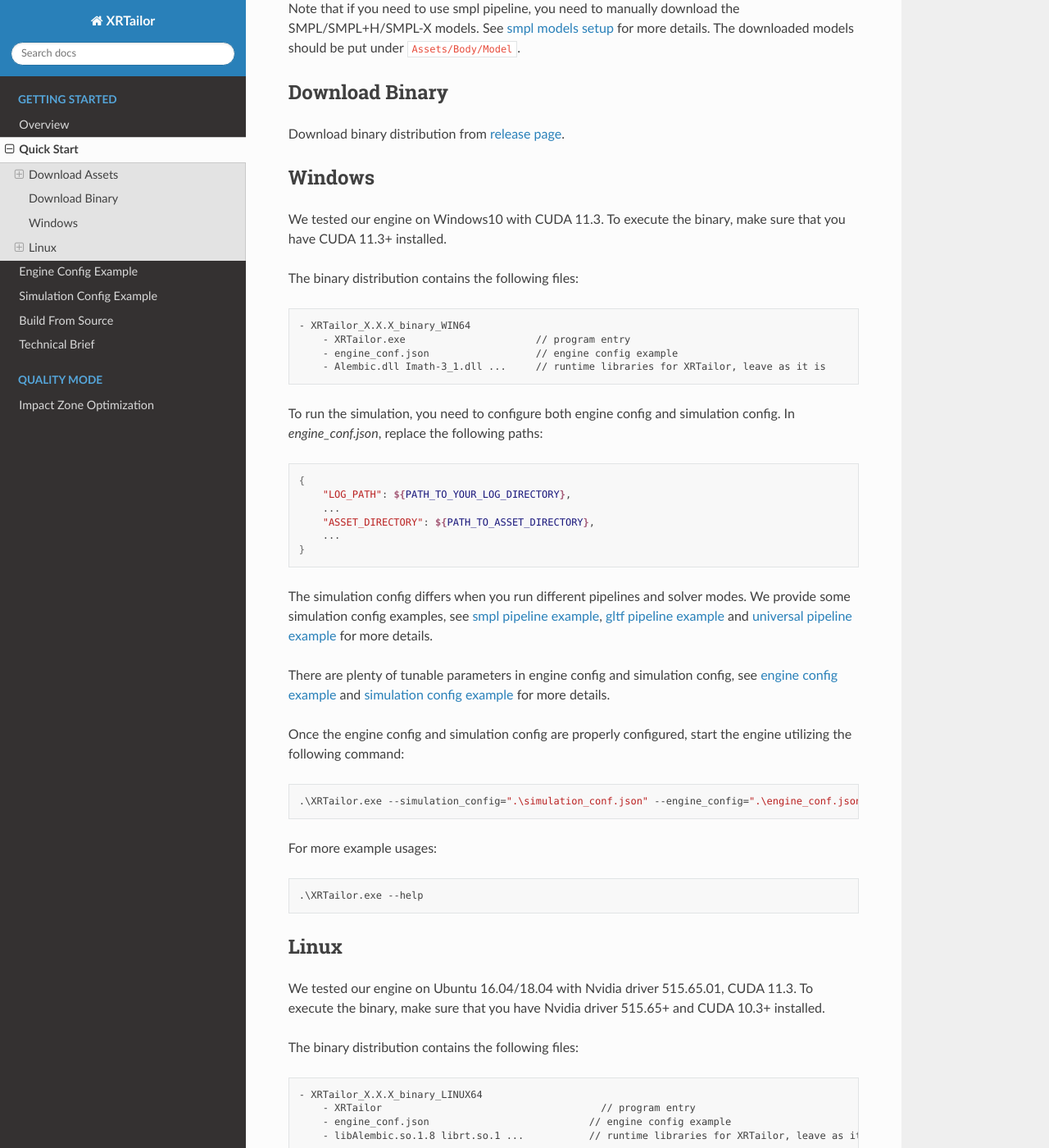
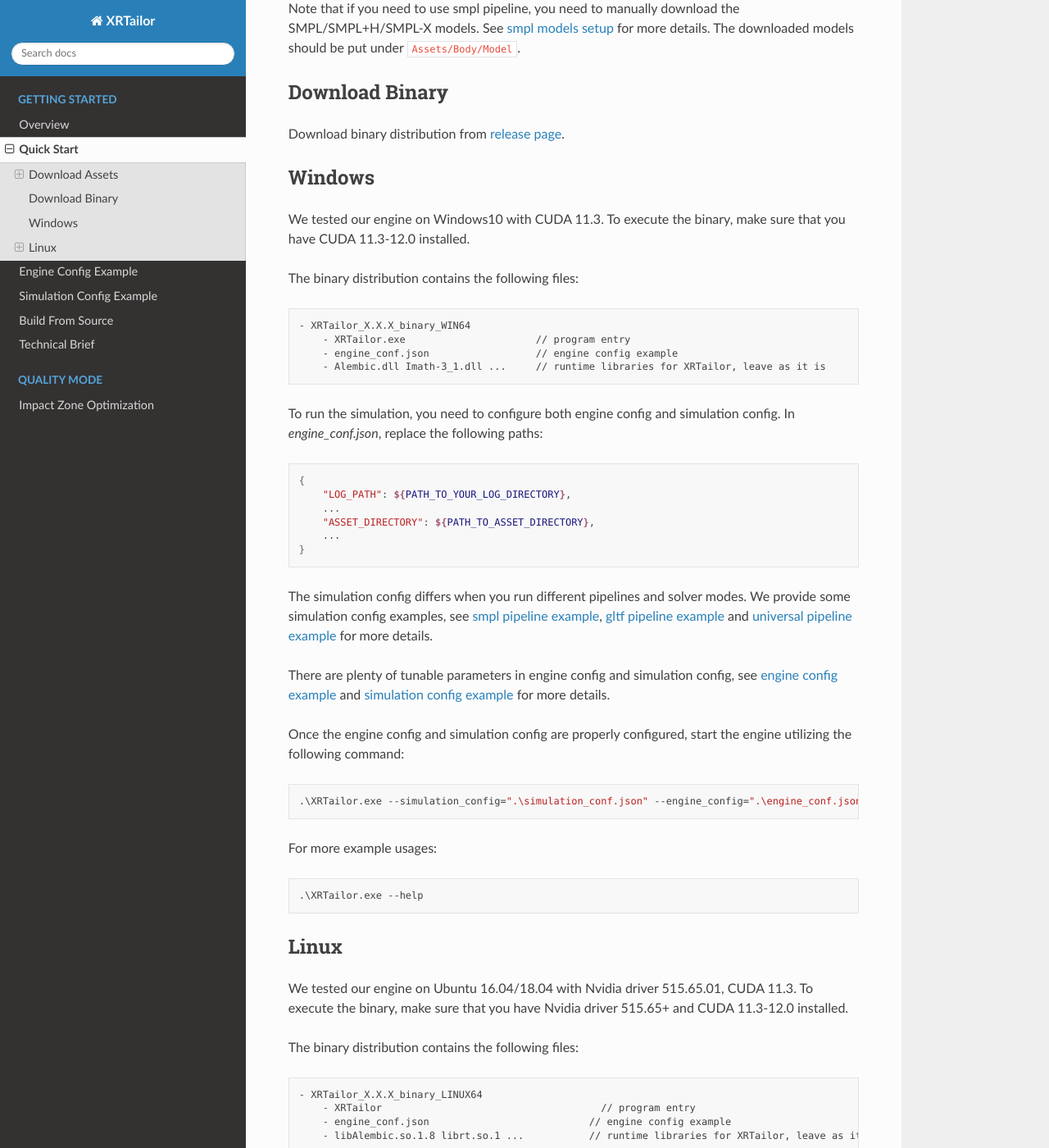
Before and after one commit to openxrlab/xrtailor, a Sphinx documentation site: the page built from docs/en/source/getting_started/quick_start.md, in a window 1280 px wide and 1400 px high, scrolled down 1068 px. Shown: the whole window at 82% size. Built offline with Sphinx 7.4.7 and the Read the Docs theme 3.1.0, drawn with Linux system fonts in a browser that asks for light colours.

Commit message:
[docs] update cmake & cuda version

```diff
--- a/docs/en/source/getting_started/quick_start.md
+++ b/docs/en/source/getting_started/quick_start.md
@@ -63,7 +63,7 @@
 
 ## Windows
 
-We tested our engine on Windows10 with CUDA 11.3. To execute the binary, make sure that you have CUDA 11.3+ installed.
+We tested our engine on Windows10 with CUDA 11.3. To execute the binary, make sure that you have CUDA 11.3-12.0 installed.
 
 The binary distribution contains the following files:
 
@@ -103,7 +103,7 @@
 
 ## Linux
 
-We tested our engine on Ubuntu 16.04/18.04 with Nvidia driver 515.65.01, CUDA 11.3. To execute the binary, make sure that you have Nvidia driver 515.65+ and CUDA 10.3+ installed.
+We tested our engine on Ubuntu 16.04/18.04 with Nvidia driver 515.65.01, CUDA 11.3. To execute the binary, make sure that you have Nvidia driver 515.65+ and CUDA 11.3-12.0 installed.
 
 The binary distribution contains the following files:
 
```
Also changed, not shown: docs/en/source/getting_started/build_from_source.md (+1 -1 lines).
